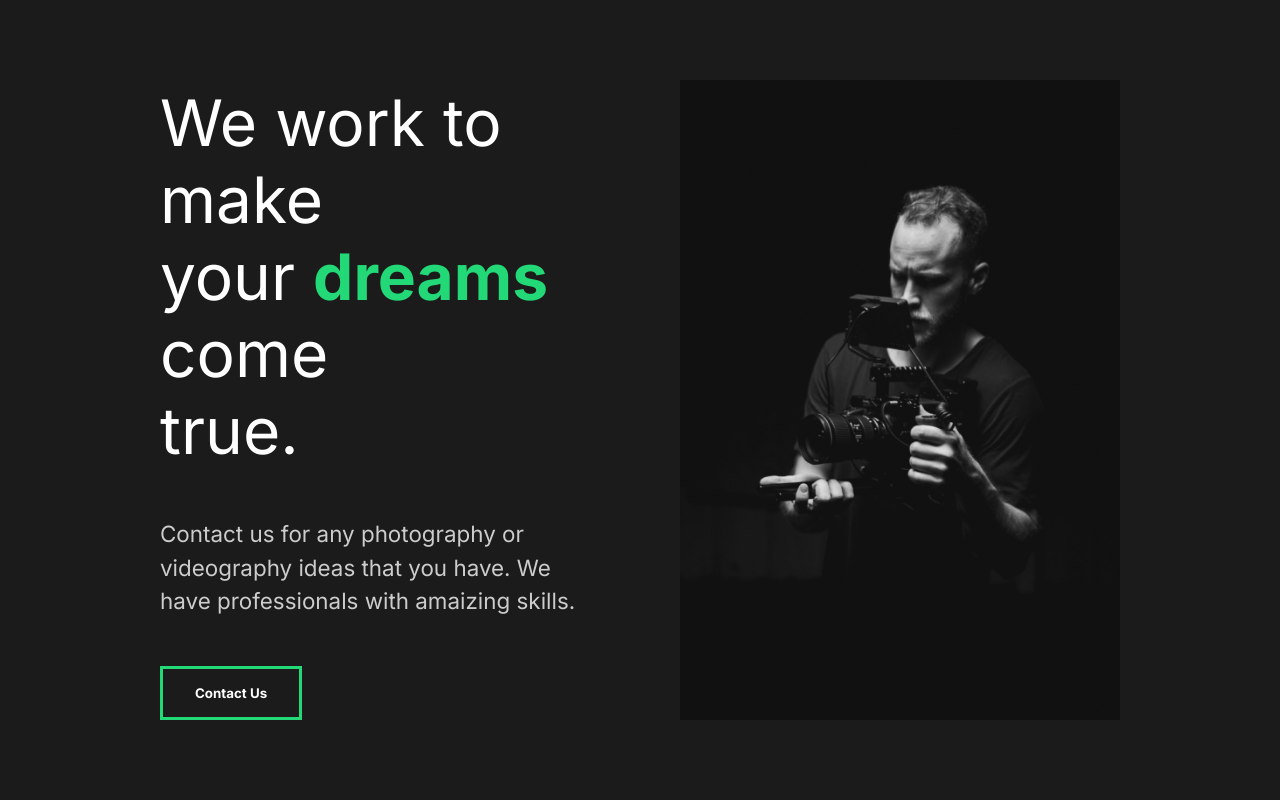
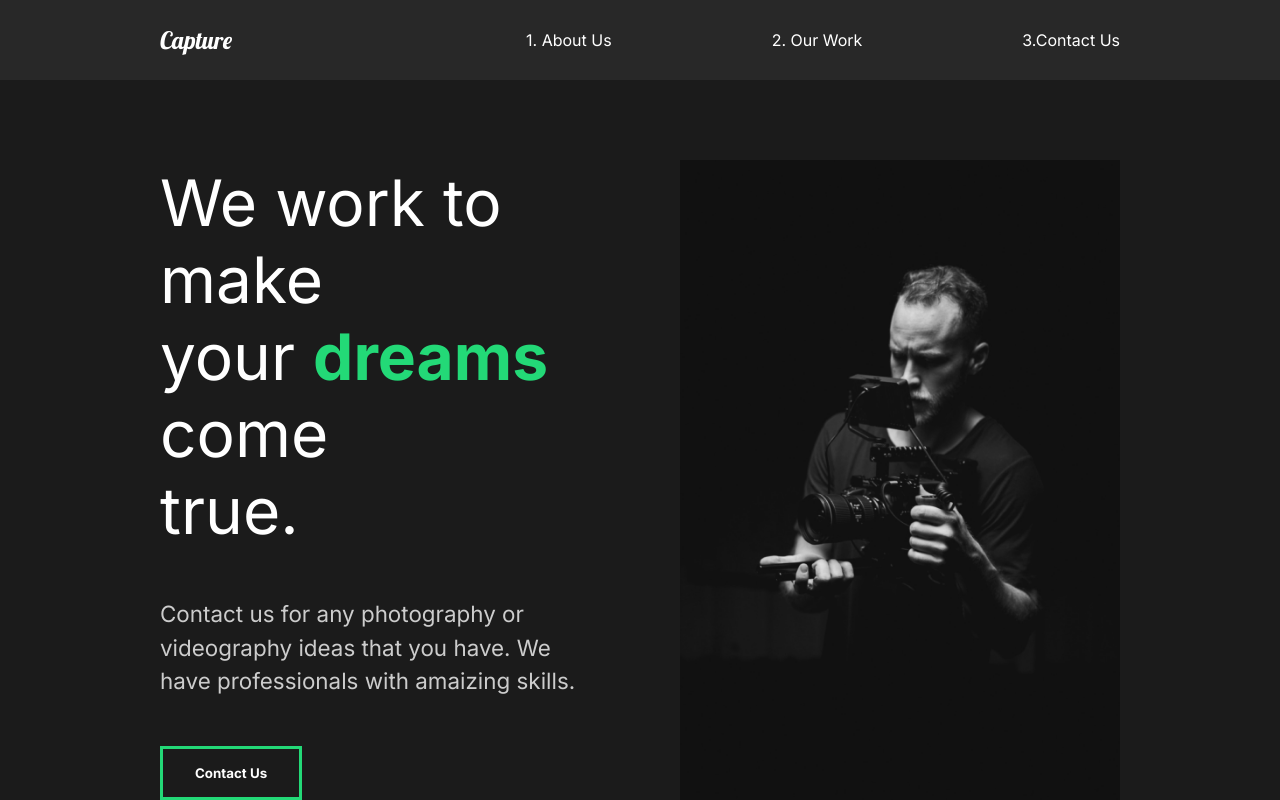
Before and after one commit to BojanIstvancic/the-creative-react-course-capture, a React (Create React App) app: page / in a window 1280 px wide. Shown: the top 800 px of the page. Built offline with nearby package versions, Linux system fonts and the light colour scheme.

Commit message:
8. Creating Nav

```diff
--- a/src/App.js
+++ b/src/App.js
@@ -1,4 +1,5 @@
 import AboutUs from "./pages/AboutUs";
+import Nav from "./components/Nav";
 // Global Style
 import GlobalStyle from "./components/GlobalStyle";
 
@@ -6,6 +7,7 @@
   return (
     <div className="App">
       <GlobalStyle />
+      <Nav />
       <AboutUs />
     </div>
   );
--- /dev/null
+++ b/src/components/Nav.js
@@ -0,0 +1,54 @@
+import React from "react";
+import styled from "styled-components";
+
+const Nav = () => {
+  return (
+    <StyledNav>
+      <h1>
+        <a id="logo" href="#">
+          Capture
+        </a>
+      </h1>
+      <ul>
+        <li>
+          <a href="#">1. About Us</a>
+        </li>
+        <li>
+          <a href="#">2. Our Work</a>
+        </li>
+        <li>
+          <a href="#">3.Contact Us</a>
+        </li>
+      </ul>
+    </StyledNav>
+  );
+};
+
+const StyledNav = styled.nav`
+  min-height: 10vh;
+  display: flex;
+  margin: auto;
+  justify-content: space-between;
+  align-items: center;
+  padding: 1rem 10rem;
+  background: #282828;
+  a {
+    color: white;
+    text-decoration: none;
+  }
+  ul {
+    display: flex;
+    list-style: none;
+  }
+  li {
+    position: relative;
+    padding-left: 10rem;
+  }
+  #logo {
+    font-size: 1.5rem;
+    font-family: "Lobster", cursive;
+    font-weight: lighter;
+  }
+`;
+
+export default Nav;
```
